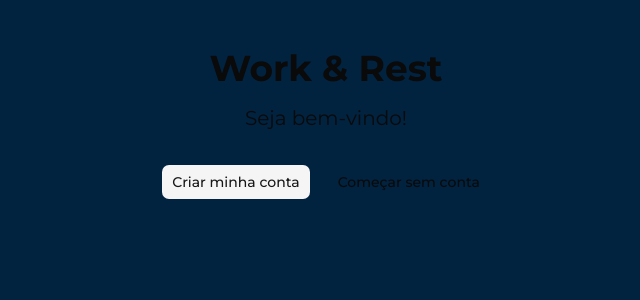
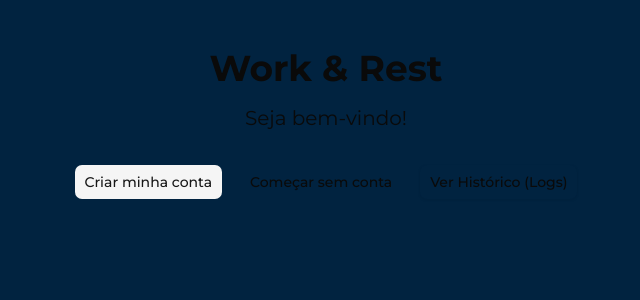
Before and after one commit to LucasDanielP/Trabalho-PI1, a Next.js app: page / in a window 1280 px wide. Shown: the top 300 px of the page, without its empty margins (314-954 px from the left). Built offline with nearby package versions, Linux system fonts and the light colour scheme.

Commit message:
Criando page para os logs e inserindo mais um botao

```diff
--- a/app/page.tsx
+++ b/app/page.tsx
@@ -1,4 +1,5 @@
-import { Button } from "@/components/ui/button";
+import { Button, buttonVariants } from "@/components/ui/button";
+import Link from "next/link";
 
 export default function Home() {
   return (
@@ -13,6 +14,9 @@
           <Button variant={"ghost"}>
             <p>Começar sem conta</p>
           </Button>
+          <Link href="/logs" className={buttonVariants({ variant: "outline" })}>
+            Ver Histórico (Logs)
+          </Link>
         </div>
 
 
```
